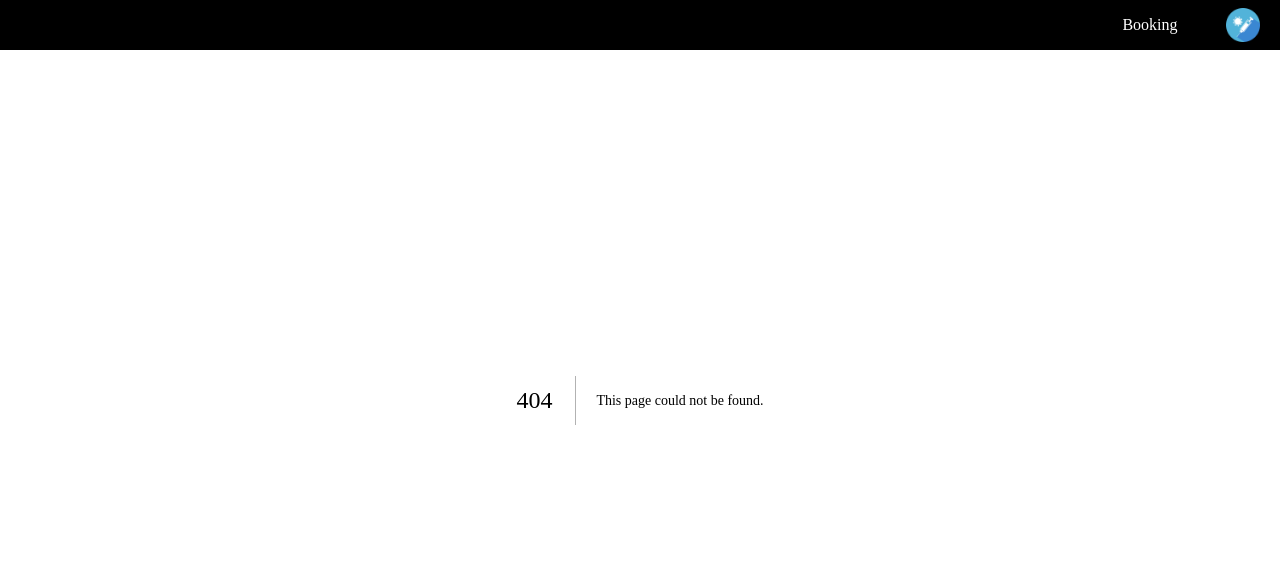
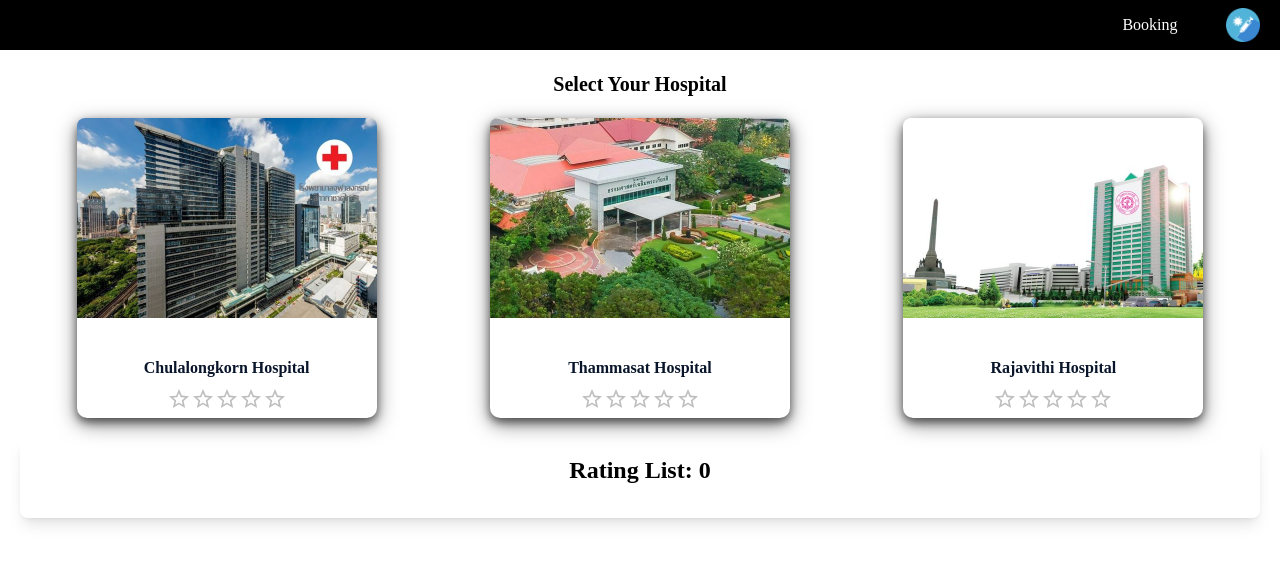
Before and after one commit to tanawinvisa/Vaccine-Assignment, a Next.js app in the folder vaccine-book-app/: page /hospital in a window 1280 px wide. Before the commit this address had no page. Shown: the top 564 px of the page. Built offline with nearby package versions, Linux system fonts and the light colour scheme.

Commit message:
Assignment06

```diff
--- /dev/null
+++ b/vaccine-book-app/src/app/(hospitalinfo)/hospital/[hid]/page.tsx
@@ -0,0 +1,30 @@
+import Image from "next/image"
+export default function HospitalDetailPage( {params} : {params : {hid: string}} ) {
+
+    const mockHospitalRepo = new Map()
+    mockHospitalRepo.set("001" , {name : "Chulalongkorn Hospital", image : "/img/chula.jpg"})
+    mockHospitalRepo.set("002" , {name : "Thammasat Hospital", image : "/img/thammasat.jpg"})
+    mockHospitalRepo.set("003" , {name : "Rajavithi Hospital", image : "/img/rajavithi.jpg"})
+
+    return (
+        <main className="text-center p-5">
+            <h1 className="text-lg font-medium">Hospital ID {params.hid}</h1>
+            <div className="flex flex-row my-5">
+                <Image src={ (mockHospitalRepo.get(params.hid)).image }
+                alt="Hospital Image"
+                width={0}
+                height={0}
+                sizes="1000vw"
+                className="rounded-lg w-[30%]"
+                />
+                <div className="text-md mx-5">
+                    {(mockHospitalRepo.get(params.hid)).name}
+                </div>
+            </div>
+        </main>
+    )
+}
+
+export async function generateStaticParams(){
+    return [{hid:"001"},{hid:"002"},{hid:"003"}]
+}
--- /dev/null
+++ b/vaccine-book-app/src/app/(hospitalinfo)/hospital/page.tsx
@@ -0,0 +1,9 @@
+import CardPanel from "@/components/CardPanel"
+export default function Hospital() {
+    return (
+        <main className="text-center p-5">
+            <h1 className="text-xl font-bold">Select Your Hospital</h1>
+            <CardPanel />
+        </main>
+    )
+}
--- a/vaccine-book-app/src/app/page.tsx
+++ b/vaccine-book-app/src/app/page.tsx
@@ -16,7 +16,6 @@
         <h2 className='font-bold text-lg' style={{marginLeft: '70px',marginTop: '20px' , color: 'white'}}>
           Cooperating hospitals
         </h2>
-        <CardPanel />
       </div>
       <div className='h-[100px]'>
 
--- a/vaccine-book-app/src/components/Banner.tsx
+++ b/vaccine-book-app/src/components/Banner.tsx
@@ -2,10 +2,12 @@
 import styles from './banner.module.css'
 import Image from 'next/image';
 import { useState } from 'react';
+import { useRouter } from 'next/navigation';
 
 export default function Banner () {
     const covers1 = ['none','/img/cover2.jpg','/img/cover3.jpg','/img/cover4.jpg']
     const [index , setIndex] = useState(0)
+    const router = useRouter();
 
     return (
         <div className={'flex m-0 w-full h-[600px] relative bg-[rgb(9,21,42)] bg-cover bg-center'} style={{ backgroundImage: `url(${covers1[index%4]})` }} onClick={()=>{setIndex(index+1)}}>
@@ -21,6 +23,12 @@
                 Secure your appointment today and take a step towards a safer, healthier tomorrow.</p>
 
                 <button className='bg-custom-blue rounded-lg h-[50px] w-[200px] font-bold mt-[30px] text-white z-10'>Reserve Now</button>
+                <button className='absolute bg-white h-[50px] w-[200px] font-bold mt-[30px] z-10 text-black rounded-lg left-[70vw] top-[470px] hover:bg-custom-blue'
+                onClick={(e)=>{
+                    router.push('/hospital')
+                    e.stopPropagation();
+                }}
+                >Select Hospital Now</button>
             </div>
             <div className={'flex w-2/5 ' + `${(index%4 != 0) &&  'hidden'}`}>
                 <Image src={'/img/cover.jpg'}
--- a/vaccine-book-app/src/components/CardPanel.tsx
+++ b/vaccine-book-app/src/components/CardPanel.tsx
@@ -1,6 +1,7 @@
 'use client'
 import HospitalCard from "./HospitalCard"
 import { useReducer, useState } from "react"
+import Link from "next/link"
 
 export default function CardPanel() {
 
@@ -23,29 +24,28 @@
 
     console.log(ratingList)
 
+    const mockHospitalRepo = [
+        {hid : "001", name : "Chulalongkorn Hospital", image : "/img/chula.jpg"},
+        {hid : "002", name : "Thammasat Hospital", image : "/img/thammasat.jpg"},
+        {hid : "003", name : "Rajavithi Hospital", image : "/img/rajavithi.jpg"},
+    ]
+
     return (
         <div>
             <div className='hospital-list' style={{display: 'flex' , justifyContent: 'space-around'}}>
-            <HospitalCard
-                hospitalName='Chulalongkorn Hospital'
-                imgSrc='/img/chula.jpg'
-                onClickRating={( scorerating:number)=>dispatchRating({type:"add", score: scorerating, HospitalName:"Chulalongkorn Hospital"})}
-                ratingList={ratingList}
-            />
-            <HospitalCard
-                hospitalName='Thammasat Hospital'
-                imgSrc='/img/thammasat.jpg'
-                onClickRating={( scorerating:number)=>dispatchRating({type:"add",score: scorerating, HospitalName:"Thammasat Hospital"})}
-                ratingList={ratingList}
-
-            />
-            <HospitalCard
-                hospitalName='Rajavithi Hospital'
-                imgSrc='/img/rajavithi.jpg'
-                onClickRating={( scorerating:number)=>dispatchRating({type:"add",score: scorerating, HospitalName:"Rajavithi Hospital"})}
-                ratingList={ratingList}
-
-            />
+            {
+                mockHospitalRepo.map((item) => (
+                <Link href={`/hospital/${item.hid}`}>
+                    <HospitalCard
+                    hospitalName={item.name}
+                    imgSrc={item.image}
+                    onClickRating={( scorerating:number , e:Event)=>{dispatchRating({type:"add", score: scorerating, HospitalName:`${item.name}`})
+                    }}
+                    ratingList={ratingList}
+                    />
+                </Link>
+                ))
+            }
             </div>
             <div className="w-full bg-white text-black p-4 shadow-lg rounded-lg mt-10">
                 <h2 className="text-2xl font-semibold mb-4">Rating List: {ratingList.size}</h2>
--- a/vaccine-book-app/src/components/HospitalCard.tsx
+++ b/vaccine-book-app/src/components/HospitalCard.tsx
@@ -26,7 +26,11 @@
                         event.stopPropagation();
                         console.log(ratingList.get(hospitalName))
                         onClickRating(newValue)
+                        event.preventDefault()
                     }}
+                    onClick={(e) => {
+                        e.stopPropagation();
+                      }}
                     />
                 </div>
             </div>
```
